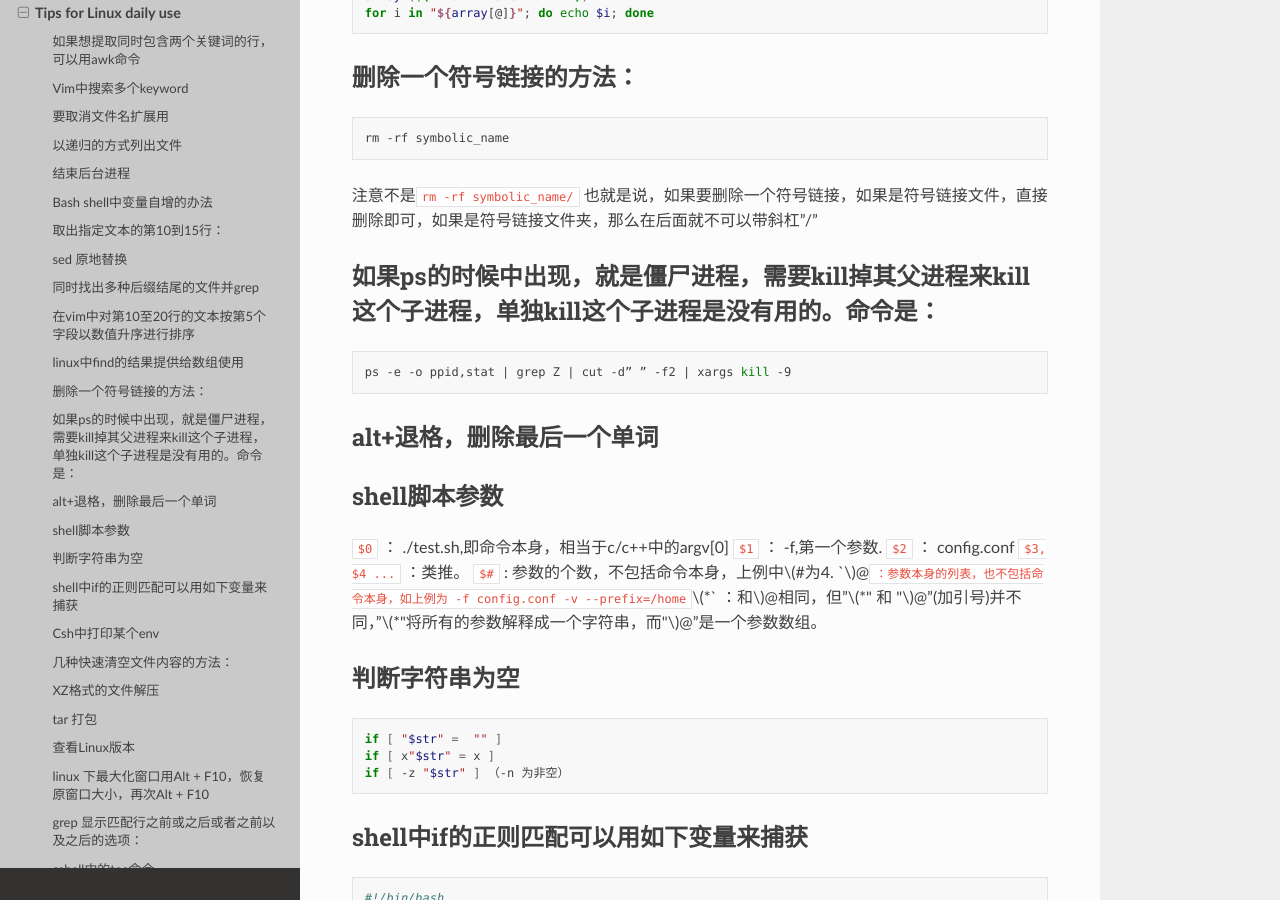
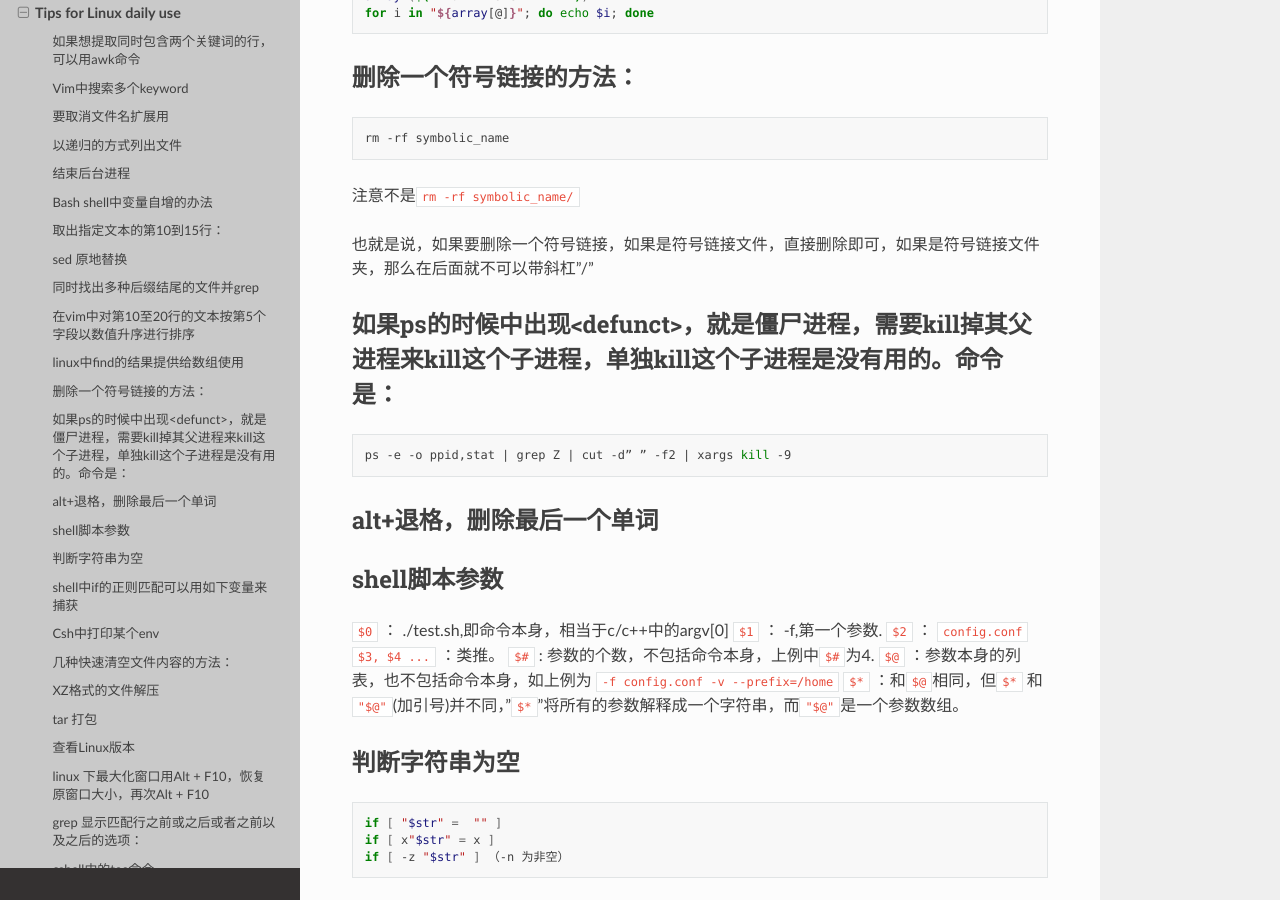
Before and after one commit to Pyrad/pyradnotes, a Sphinx documentation site: the page built from source/Linux/linuxTips.md, in a window 1280 px wide and 900 px high, scrolled down 2986 px. Built offline with Sphinx 7.4.7 and the Read the Docs theme 2.0.0, drawn with Linux system fonts in a browser that asks for light colours; a script that is not in the unit is left out.

Commit message:
linuxTips Fix format issues

````diff
--- a/source/Linux/linuxTips.md
+++ b/source/Linux/linuxTips.md
@@ -155,11 +155,12 @@ for i in "${array[@]}"; do echo $i; done
 rm -rf symbolic_name
 ```
 注意不是`rm -rf symbolic_name/`
+
 也就是说，如果要删除一个符号链接，如果是符号链接文件，直接删除即可，如果是符号链接文件夹，那么在后面就不可以带斜杠"/"
 
 
 
-## 如果ps的时候中出现<defunct>，就是僵尸进程，需要kill掉其父进程来kill这个子进程，单独kill这个子进程是没有用的。命令是：
+## 如果ps的时候中出现\<defunct\>，就是僵尸进程，需要kill掉其父进程来kill这个子进程，单独kill这个子进程是没有用的。命令是：
 
 ```shell
 ps -e -o ppid,stat | grep Z | cut -d” ” -f2 | xargs kill -9
@@ -175,11 +176,11 @@ ps -e -o ppid,stat | grep Z | cut -d” ” -f2 | xargs kill -9
 
 `$0` ： ./test.sh,即命令本身，相当于c/c++中的argv[0]
 `$1` ： -f,第一个参数.
-`$2` ： config.conf
+`$2` ： `config.conf`
 `$3, $4 ...` ：类推。
-`$#` : 参数的个数，不包括命令本身，上例中$#为4.
-`$@` ：参数本身的列表，也不包括命令本身，如上例为 -f config.conf -v --prefix=/home
-`$*` ：和$@相同，但"$*" 和 "$@"(加引号)并不同，"$*"将所有的参数解释成一个字符串，而"$@"是一个参数数组。
+`$#` : 参数的个数，不包括命令本身，上例中`$#`为4.
+`$@` ：参数本身的列表，也不包括命令本身，如上例为 `-f config.conf -v --prefix=/home`
+`$*` ：和`$@`相同，但`$*` 和 `"$@"`(加引号)并不同，"`$*`"将所有的参数解释成一个字符串，而`"$@"`是一个参数数组。
 
 
 
````
